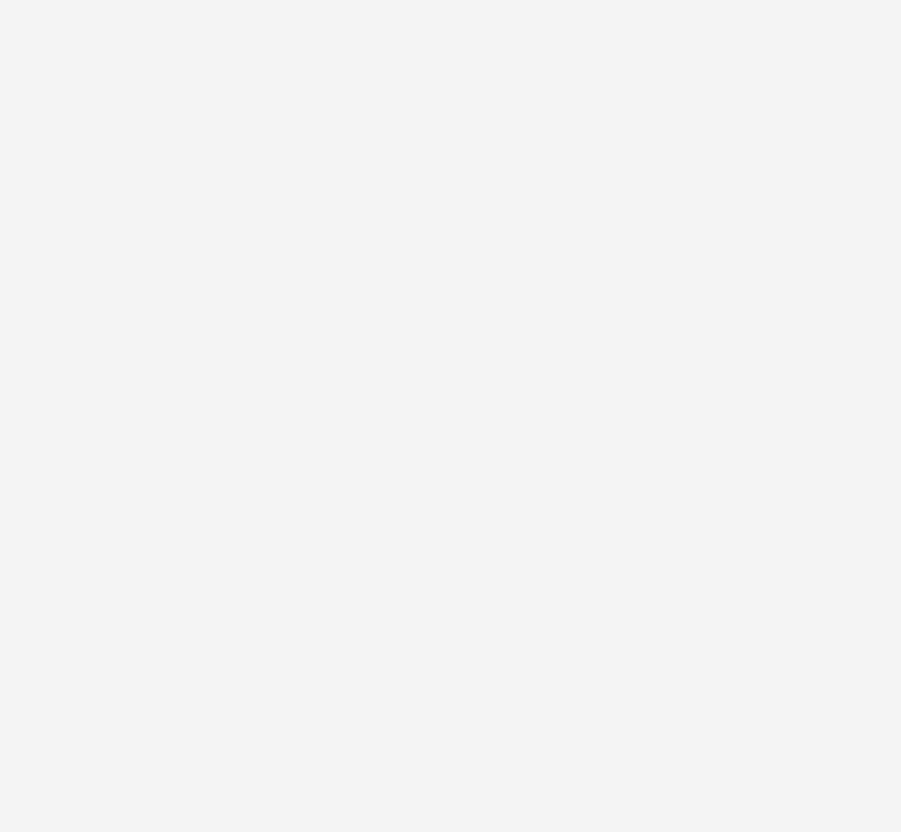
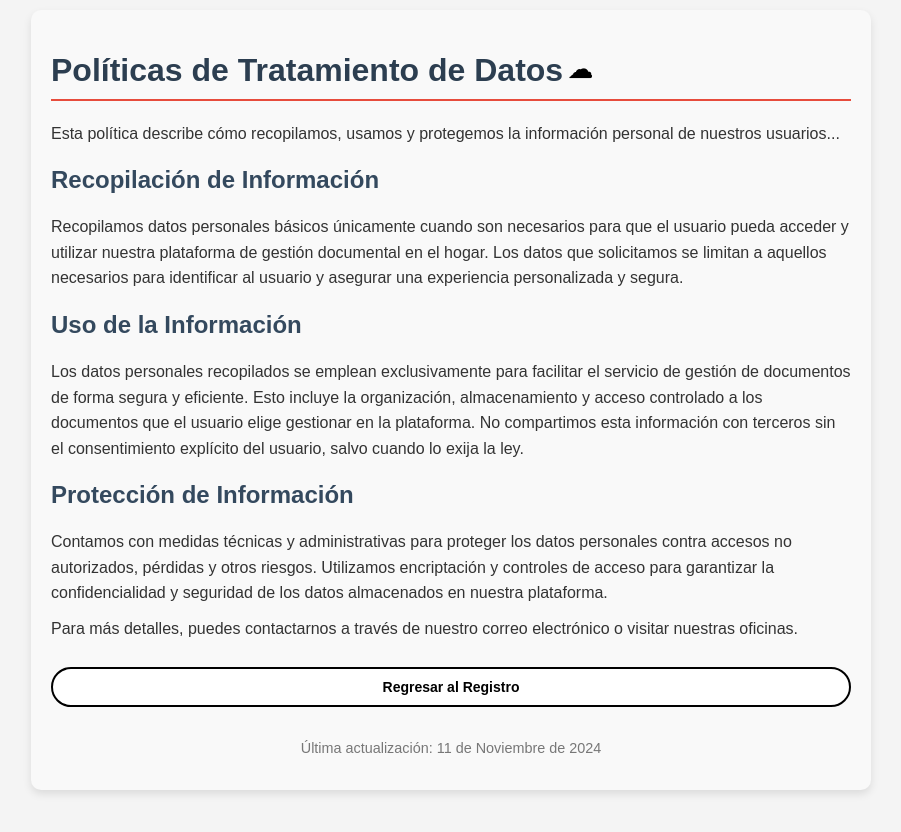
Before and after one commit to Andy-453/samanfronted, a React (Create React App) app: page /policies in a window 1280 px wide. Before the commit this address had no page. Shown: the top 832 px of the page, without its empty margins (189-1090 px from the left). Before the commit the page ends 800 px from the top, so only its background shows below. Built offline with nearby package versions, Linux system fonts and the light colour scheme.

Commit message:
modificacion de requerimientos para registrarse y politicas de uso

```diff
--- a/src/App.js
+++ b/src/App.js
@@ -6,6 +6,7 @@ import Register from './components/Register';
 import Login from './components/Login';
 import HomePage from './components/HomePage';
 import FileUploadPage from './components/FileUploadPage';
+import Policies from './components/Policies'; // Importa el componente de políticas
 
 function App() {
   return (
@@ -17,6 +18,7 @@ function App() {
           <Route path="/login" element={<Login />} />
           <Route path="/home" element={<HomePage />} /> {/* Ruta para la página principal */}
           <Route path="/upload" element={<FileUploadPage />} /> {/* Ruta para la página de carga de documentos */}
+          <Route path="/policies" element={<Policies />} /> {/* Ruta para la página de políticas */}
         </Routes>
       </div>
     </Router>
--- a/src/components/HomePage.js
+++ b/src/components/HomePage.js
@@ -1,4 +1,4 @@
-import React, { useState } from 'react';
+import React, { useState, useEffect } from 'react';
 import { useNavigate } from 'react-router-dom';
 import './HomePage.css';
 
@@ -7,6 +7,16 @@ function HomePage() {
   const [recentlyViewed, setRecentlyViewed] = useState([]);
   const [recentlyAdded, setRecentlyAdded] = useState([]);
   const navigate = useNavigate();
+  const [userName, setUserName] = useState('');
+
+
+  useEffect(() => {
+    // Recuperar el nombre del usuario desde localStorage
+    const name = localStorage.getItem('userName');
+    if (name) {
+      setUserName(name);
+    }
+  }, []);
 
   const handleSearchChange = (e) => {
     setSearchTerm(e.target.value);
@@ -23,7 +33,7 @@ function HomePage() {
           <h1>SamAn</h1>
         </div>
         <div className="user-info">
-          <span>Samir - ID</span>
+          <span>{userName}</span> {/* Mostramos el nombre dinámicamente */}
         </div>
       </header>
 
--- a/src/components/Login.js
+++ b/src/components/Login.js
@@ -32,7 +32,7 @@ function Login() {
 
         // Guardar el token JWT en el localStorage
         localStorage.setItem('token', data.token);
-
+        localStorage.setItem('userName', data.name); // Guardar el nombre del usuario
         // Redirigir al usuario a la página principal después del login exitoso
         navigate("/home");
 
--- /dev/null
+++ b/src/components/Policies.css
@@ -0,0 +1,55 @@
+.policies-container {
+    max-width: 800px;
+    margin: 50px auto;
+    padding: 20px;
+    background-color: #f9f9f9; /* Fondo suave */
+    border-radius: 10px; /* Bordes redondeados */
+    box-shadow: 0 4px 8px rgba(0, 0, 0, 0.1); /* Sombra suave */
+    font-family: Arial, sans-serif; /* Tipografía */
+    color: #333; /* Color de texto */
+  }
+
+  .policies-container h1 {
+    font-size: 2em;
+    color: #2c3e50; /* Color del título */
+    text-align: center;
+    margin-bottom: 20px;
+    border-bottom: 2px solid #e74c3c; /* Línea decorativa bajo el título */
+    padding-bottom: 10px;
+  }
+
+  .policies-container h2 {
+    font-size: 1.5em;
+    color: #34495e; /* Color de subtítulos */
+    margin-top: 20px;
+  }
+
+  .policies-container p {
+    line-height: 1.6;
+    margin: 10px 0;
+  }
+
+  .policies-container a {
+    color: #e74c3c; /* Color de enlaces */
+    text-decoration: none;
+  }
+
+  .policies-container a:hover {
+    text-decoration: underline; /* Subrayado al pasar el mouse */
+  }
+
+  .policies-container ul {
+    margin: 10px 0;
+    padding-left: 20px;
+  }
+
+  .policies-container li {
+    margin-bottom: 8px;
+  }
+
+  .policies-footer {
+    text-align: center;
+    font-size: 0.9em;
+    color: #777;
+    margin-top: 30px;
+  }
--- /dev/null
+++ b/src/components/Policies.js
@@ -0,0 +1,51 @@
+import React from 'react';
+import { useNavigate } from 'react-router-dom';
+import './Policies.css';
+
+function Policies() {
+  const navigate = useNavigate();
+
+  // Definición de la función handleBackToRegister
+  const handleBackToRegister = () => {
+    navigate('/register');
+  };
+
+  return (
+    <div className="policies-container">
+      <h1>Políticas de Tratamiento de Datos</h1>
+      <p>
+        Esta política describe cómo recopilamos, usamos y protegemos la información personal de nuestros usuarios...
+      </p>
+      <h2>Recopilación de Información</h2>
+      <p>
+        Recopilamos datos personales básicos únicamente cuando son necesarios para que el usuario pueda acceder y utilizar nuestra plataforma de gestión documental en el hogar.
+        Los datos que solicitamos se limitan a aquellos necesarios para identificar al usuario y asegurar una experiencia personalizada y segura.
+      </p>
+      <h2>Uso de la Información</h2>
+      <p>
+        Los datos personales recopilados se emplean exclusivamente para facilitar el servicio de gestión de documentos de forma segura y eficiente.
+        Esto incluye la organización, almacenamiento y acceso controlado a los documentos que el usuario elige gestionar en la plataforma.
+        No compartimos esta información con terceros sin el consentimiento explícito del usuario, salvo cuando lo exija la ley.
+      </p>
+      <h2>Protección de Información</h2>
+      <p>
+        Contamos con medidas técnicas y administrativas para proteger los datos personales contra accesos no autorizados, pérdidas y otros riesgos.
+        Utilizamos encriptación y controles de acceso para garantizar la confidencialidad y seguridad de los datos almacenados en nuestra plataforma.
+      </p>
+      <p>
+        Para más detalles, puedes contactarnos a través de nuestro correo electrónico o visitar nuestras oficinas.
+      </p>
+
+      {/* Botón para regresar a la página de registro */}
+      <button className="back-button" onClick={handleBackToRegister}>
+        Regresar al Registro
+      </button>
+
+      <div className="policies-footer">
+        <p>Última actualización: 11 de Noviembre de 2024</p>
+      </div>
+    </div>
+  );
+}
+
+export default Policies;
--- a/src/components/Register.js
+++ b/src/components/Register.js
@@ -8,11 +8,41 @@ function Register() {
   const [password, setPassword] = useState('');
   const [errorMessage, setErrorMessage] = useState('');
   const [successMessage, setSuccessMessage] = useState('');
+  const [acceptPolicies, setAcceptPolicies] = useState(false); // Estado para el checkbox de políticas
 
   const navigate = useNavigate(); // Hook de navegación
 
+const validateEmail = (email) => {
+    // Valida si el correo tiene el formato correcto
+    const emailRegex = /^[^\s@]+@[^\s@]+\.[^\s@]+$/;
+    return emailRegex.test(email);
+  };
+
+  const validateName = (name) => {
+    // Valida si el nombre solo contiene letras y espacios
+    const nameRegex = /^[a-zA-Z\s]+$/;
+    return nameRegex.test(name);
+  };
+
   const handleRegister = async (e) => {
     e.preventDefault();
+
+    // Validación de nombre y correo electrónico
+    if (!validateName(name)) {
+      setErrorMessage("El nombre solo debe contener letras y espacios.");
+      return;
+    }
+
+    if (!validateEmail(email)) {
+      setErrorMessage("Por favor, ingresa un correo electrónico válido.");
+      return;
+    }
+
+    // Verificación de aceptación de políticas
+    if (!acceptPolicies) {
+      setErrorMessage("Debes aceptar las políticas de tratamiento de datos.");
+      return;
+    }
 
     const userRegisterData = {
       name,
@@ -81,6 +111,17 @@ function Register() {
           onChange={(e) => setPassword(e.target.value)}
           required
         />
+
+        {/* Checkbox para aceptar políticas de tratamiento de datos */}
+        <label>
+          <input
+            type="checkbox"
+            checked={acceptPolicies}
+            onChange={(e) => setAcceptPolicies(e.target.checked)}
+          />
+          Acepto las <a href="/policies" target="_blank" rel="noopener noreferrer">políticas de tratamiento de datos</a>
+        </label>
+
         <button type="submit">Registrar</button>
         {errorMessage && <p style={{ color: 'red' }}>{errorMessage}</p>}
         {successMessage && <p style={{ color: 'green' }}>{successMessage}</p>}
```
